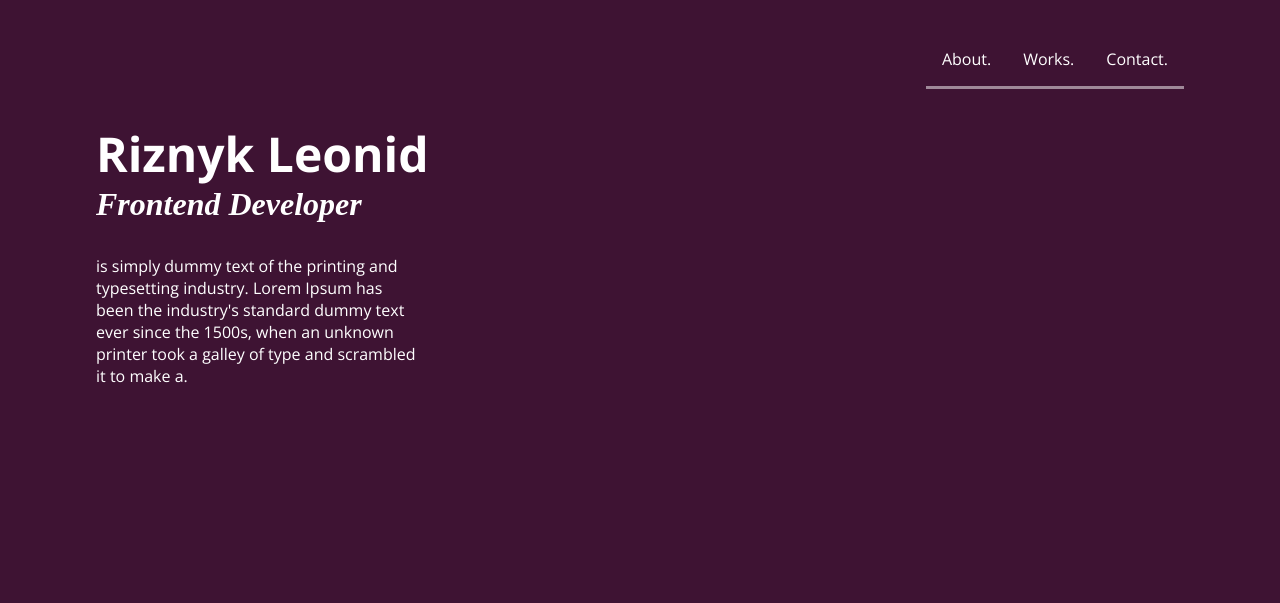
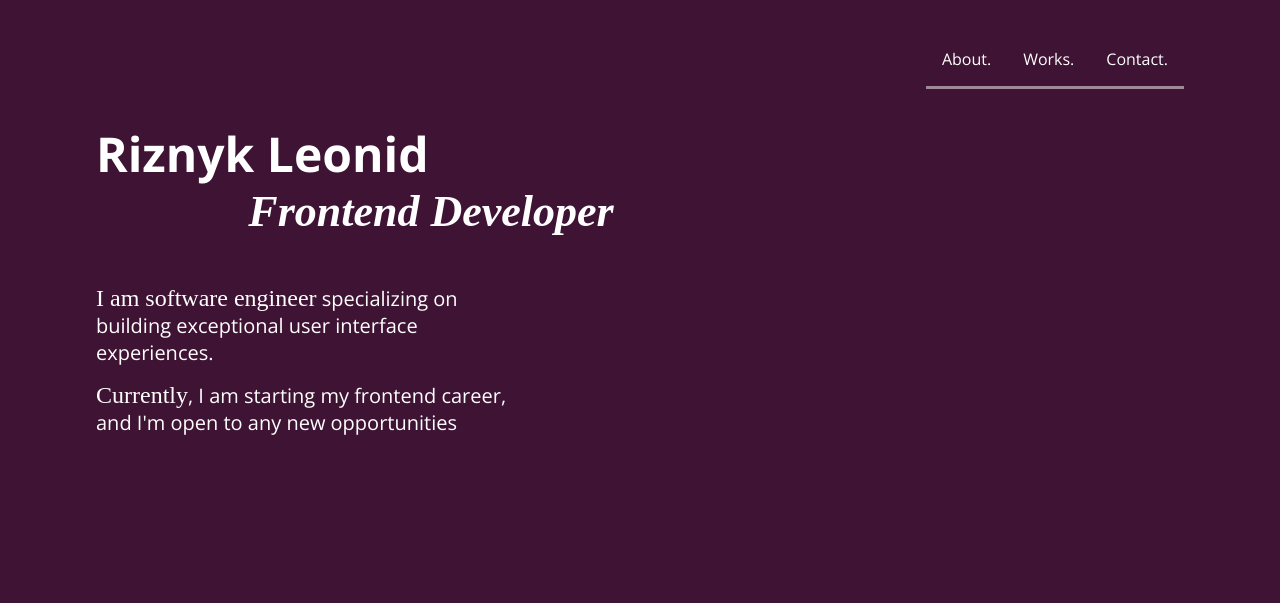
Before and after one commit to RiznykLeo/profile, a website: page index.html in a window 1280 px wide. Shown: the top 603 px of the page. Drawn offline with nearby package versions, Linux system fonts and the light colour scheme; a web font is replaced by a local one.

Commit message:
feat added text, changed positioning

```diff
--- a/index.html
+++ b/index.html
@@ -22,14 +22,15 @@
                         <a class="link" href="">Contact.</a>
                     </nav>
                     <div class="vertical-container">
-                        <h1 class="head">Riznyk Leonid</h1>
-                        <h2 class="accent">Frontend Developer</h2>
+                        <div class="headers">
+                            <h1 class="head">Riznyk Leonid</h1>
+                            <h2 class="subhead">Frontend Developer</h2>
+                        </div>
                         <div class="text-block">
-                            <p>is simply dummy text of the printing
-                                and typesetting industry. Lorem Ipsum has been the
-                                industry's standard dummy text ever since the 1500s,
-                                when an unknown printer took a galley of type and
-                                scrambled it to make a.</p>
+                            <p><span class="accent">I am software engineer</span> specializing
+                                on building exceptional user interface experiences.</p>
+                                <p><span class="accent">Currently</span>, I am starting my frontend career,
+                                and I'm open to any new opportunities</p>
                         </div>
                     </div>
 
--- a/styles/sass/pages/_index.scss
+++ b/styles/sass/pages/_index.scss
@@ -12,16 +12,32 @@ h2{
   font-size: 2rem;
 }
 
-.head{
+
+.headers{
+  max-width: 70%;
+  .head{
+    margin-top: 2rem;
+    font-size: 3rem;
+  }
+  .subhead{
+    padding-left: 20%;
+    font-family: 'Tiro Bangla', serif;
+    font-style: italic;
+    font-size: 2.75rem;
+  }
+}
+
+.text-block{
+  font-size: 1.25rem;
   margin-top: 2rem;
-}
-.accent{
-  font-family: 'Tiro Bangla', serif;
-  font-style: italic;
-}
-.text-block{
-  margin-top: 2rem;
-  max-width: 30%;
+  max-width: 40%;
+  p{
+    padding-top: 1rem;
+  }
+  .accent{
+    font-family: 'Tiro Bangla', serif;
+    font-size: 1.5rem;
+  }
 }
 
 
```
Also changed, not shown: styles/css/style.css, 1 other file.
